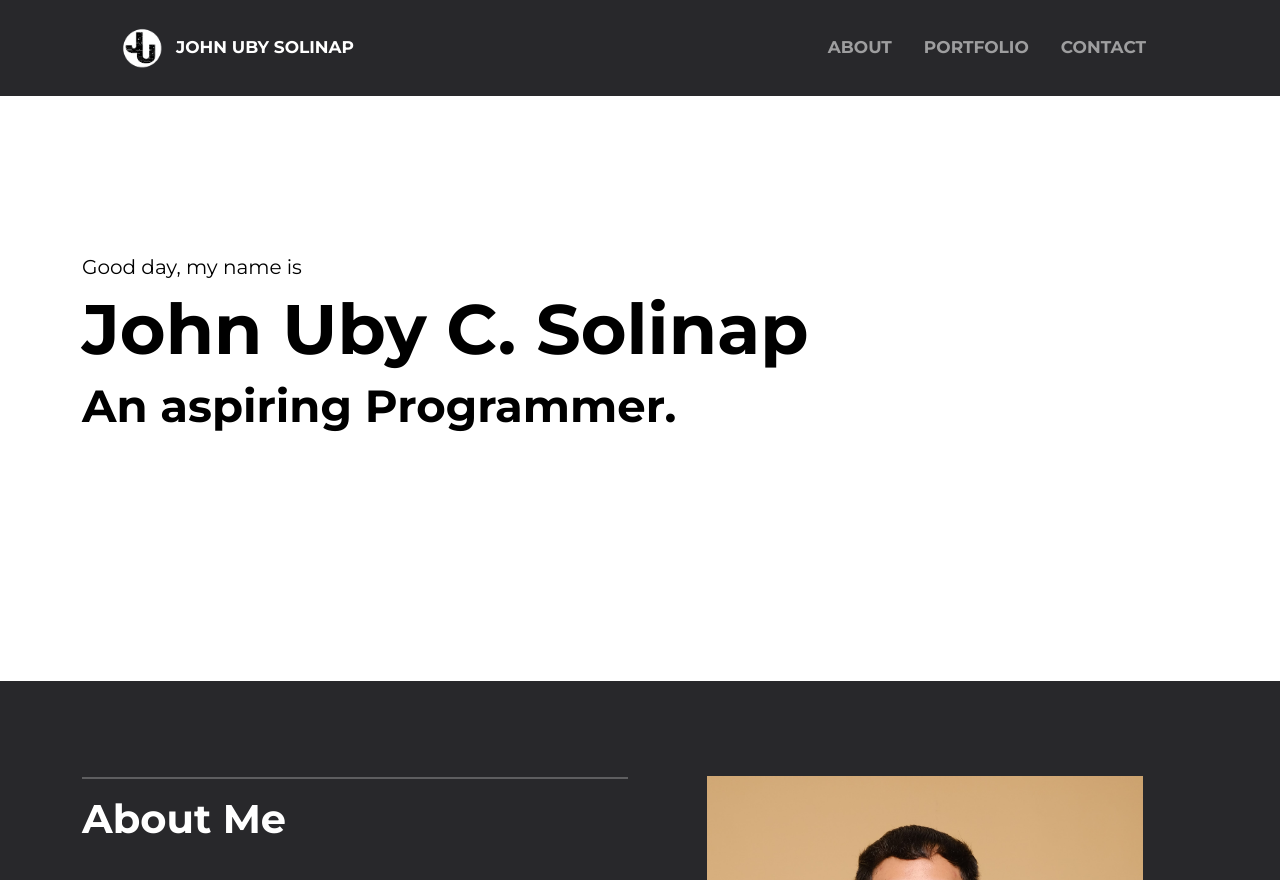
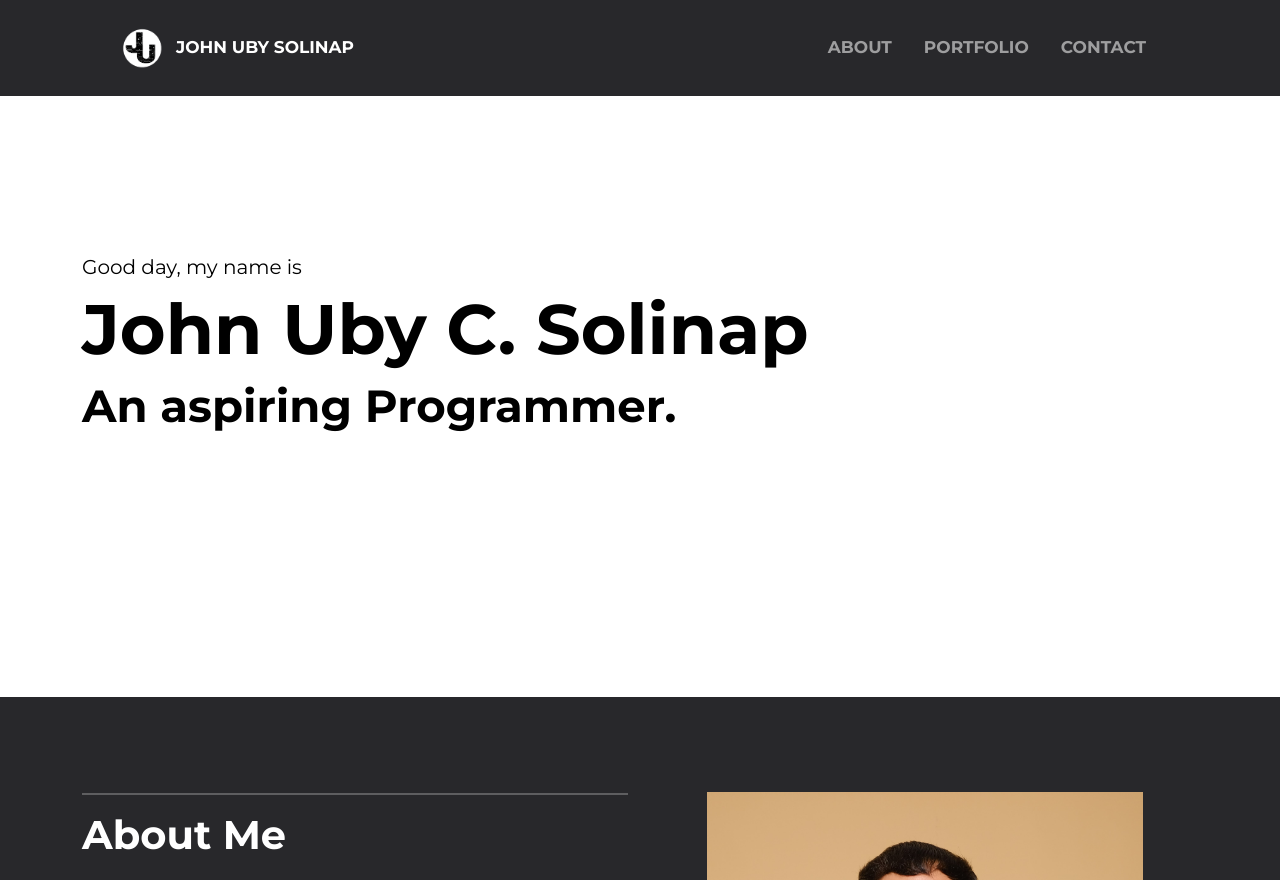
Before and after one commit to UbySolinap/personal-website, a Flask app: page / in a window 1280 px wide. Shown: the top 880 px of the page. Run offline with Flask 2, Linux system fonts and the light colour scheme; some libraries are stand-ins or nearby versions.

```diff
--- a/static/css/styles.css
+++ b/static/css/styles.css
@@ -45,7 +45,7 @@ section {
 /* Intro Section */
 #introduction {
     padding-top: 12.8rem;
-    padding-bottom: 15rem;
+    padding-bottom: 16rem;
 }
 
 .intro {
```
